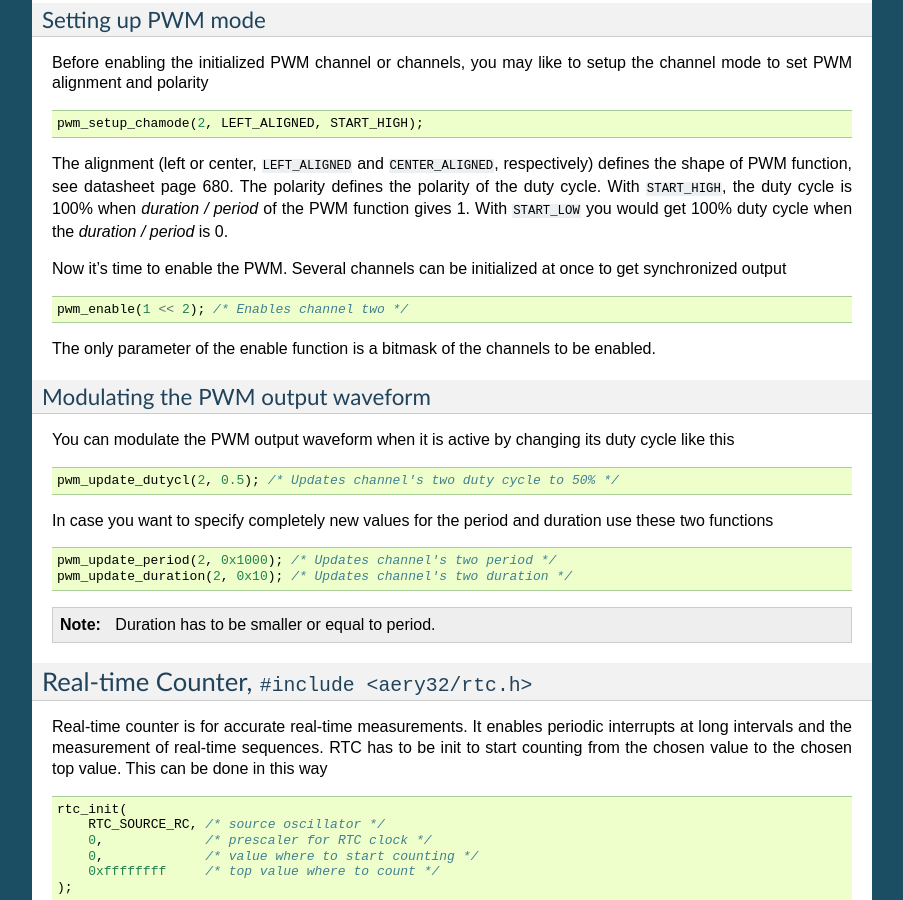
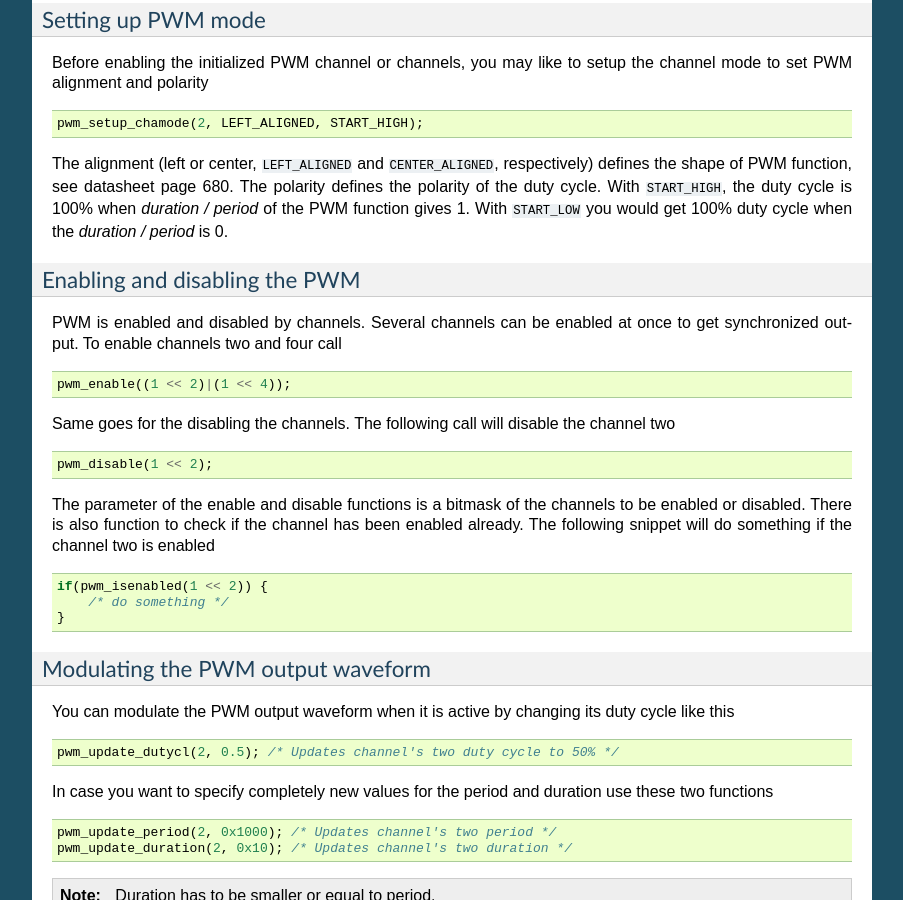
Before and after one commit to aery32/aery32-refguide, a Sphinx documentation site: the page built from source/module_functions.rst, in a window 1280 px wide and 900 px high, scrolled down 9787 px. Shown: the whole window, without its empty margins (198-1101 px from the left). Built offline with Sphinx 7.4.7, drawn with Linux system fonts in a browser that asks for light colours; some of the changed text lies outside the part shown.

Commit message:
Restructure the pwm text

```diff
--- a/source/module_functions.rst
+++ b/source/module_functions.rst
@@ -549,13 +549,28 @@ Before enabling the initialized PWM channel or channels, you may like to setup t
 
 The alignment (left or center, ``LEFT_ALIGNED`` and ``CENTER_ALIGNED``, respectively) defines the shape of PWM function, see datasheet page 680. The polarity defines the polarity of the duty cycle. With ``START_HIGH``, the duty cycle is 100% when *duration / period* of the PWM function gives 1. With ``START_LOW`` you would get 100% duty cycle when the *duration / period* is 0.
 
-Now it's time to enable the PWM. Several channels can be initialized at once to get synchronized output
+Enabling and disabling the PWM
+''''''''''''''''''''''''''''''
+
+PWM is enabled and disabled by channels. Several channels can be enabled at once to get synchronized output. To enable channels two and four call
 
 .. code-block:: c++
 
-    pwm_enable(1 << 2); /* Enables channel two */
+    pwm_enable((1 << 2)|(1 << 4));
 
-The only parameter of the enable function is a bitmask of the channels to be enabled.
+Same goes for the disabling the channels. The following call will disable the channel two
+
+.. code-block:: c++
+
+    pwm_disable(1 << 2);
+
+The parameter of the enable and disable functions is a bitmask of the channels to be enabled or disabled. There is also function to check if the channel has been enabled already. The following snippet will do something if the channel two is enabled
+
+.. code-block:: c++
+
+    if(pwm_isenabled(1 << 2)) {
+        /* do something */
+    }
 
 Modulating the PWM output waveform
 ''''''''''''''''''''''''''''''''''
```
